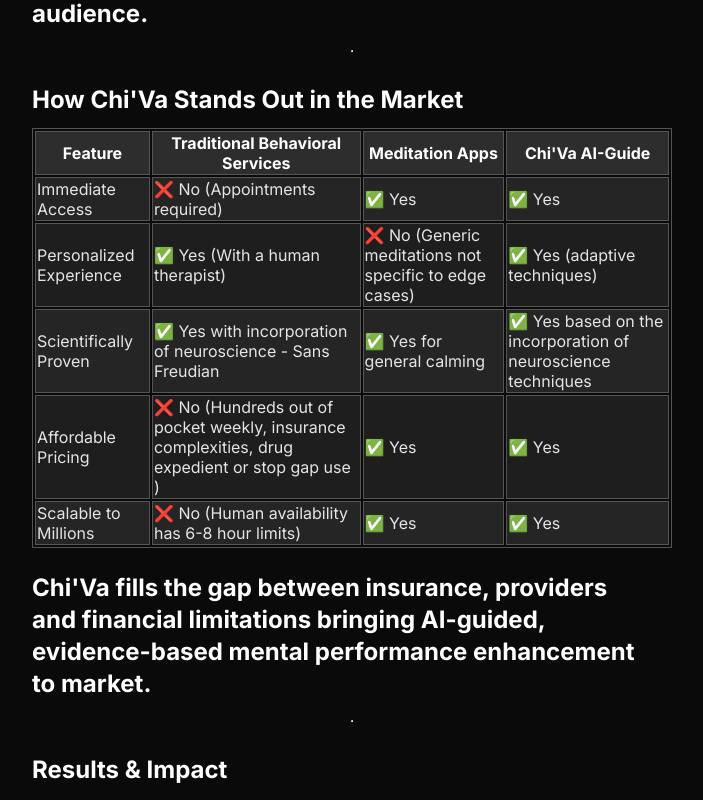
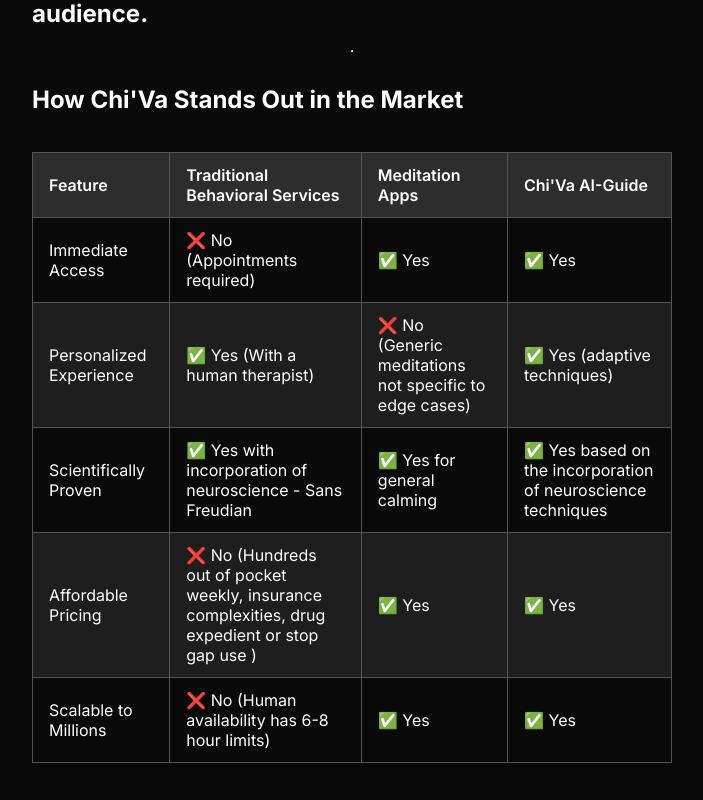
Before and after one commit to CogSciOliver/danii-oliver-portfolio-2025, a Next.js app: page /en/casestudies/chiva-mental-performance-ai in a window 1280 px wide. Shown: the part 2880-3680 px from the top of the page, without its empty margins (288-991 px from the left). Built offline with nearby package versions, Linux system fonts and the light colour scheme.

Commit message:
updated Mdx.module.scss colors

```diff
--- a/src/components/Mdx.module.scss
+++ b/src/components/Mdx.module.scss
@@ -1,29 +1,59 @@
 .table {
+	border-collapse: collapse;
 	border: 1px solid #555;
+	width: 100%;
+	margin: 1.5rem 0;
 
 	th,
 	td {
 		border: 1px solid #555;
-		color: #e5e5e5;
+		padding: 0.75rem 1rem;
+		text-align: left;
 	}
 
 	thead {
 		background-color: #2d2d2d;
 
 		th {
-			color: #fff;
+			font-weight: 600;
 		}
 	}
 
 	tbody tr:nth-child(even) {
-		background-color: #1e1e1e; // zebra striping in dark mode
-	}
-
-	tbody tr:nth-child(odd) {
-		background-color: #252525;
+		background-color: #1e1e1e; // zebra striping
 	}
 
 	tbody tr:hover {
-		background-color: #333; // hover highlight
+		background-color: #252525; // optional: highlight on hover
 	}
 }
+
+// .table {
+// 	border: 1px solid #555;
+
+// 	th,
+// 	td {
+// 		border: 1px solid #555;
+// 		color: #e5e5e5;
+// 	}
+
+// 	thead {
+// 		background-color: #2d2d2d;
+
+// 		th {
+// 			color: #fff;
+// 		}
+// 	}
+
+// 	tbody tr:nth-child(even) {
+// 		background-color: #1e1e1e; // zebra striping in dark mode
+// 	}
+
+// 	tbody tr:nth-child(odd) {
+// 		background-color: #252525;
+// 	}
+
+// 	tbody tr:hover {
+// 		background-color: #333; // hover highlight
+// 	}
+// }
```
